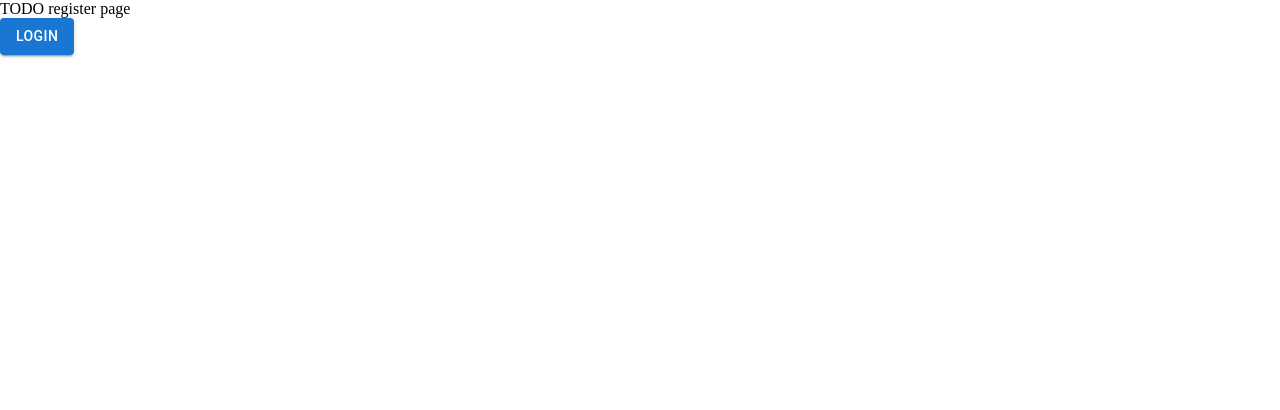
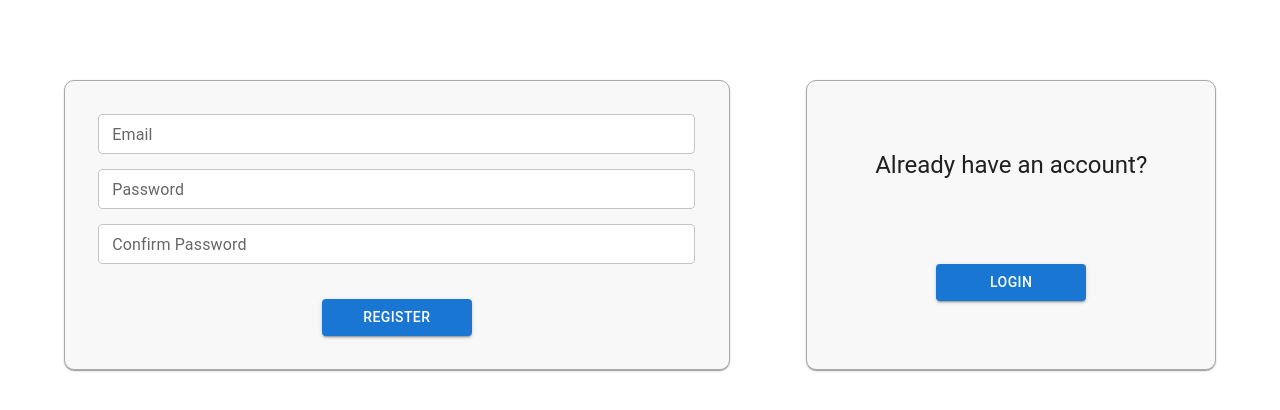
Before and after one commit to RunChennnn/Parking-Space-Booking, a React (Create React App) app in the folder frontend/vroom/: page /register in a window 1280 px wide. Shown: the top 410 px of the page. Built offline with nearby package versions, Linux system fonts and the light colour scheme; no server answers.

Commit message:
register works with dummy backend implementation

```diff
--- a/frontend/vroom/src/components/Login.jsx
+++ b/frontend/vroom/src/components/Login.jsx
@@ -3,15 +3,9 @@ import { Alert, Button, Card, TextField, Typography } from '@mui/material'
 import { useNavigate } from 'react-router-dom'
 import makeRequest from '../utilities/makeRequest';
 
-function Login () {
-
-  const [email, setEmail] = React.useState('');
-  const [password, setPassword] = React.useState('');
-  const [showError, setShowError] = React.useState(false);
-
 const pageStyle = {
   display: 'grid',
-    gridTemplateColumns: '42vw 42vw',
+  gridTemplateColumns: '52vw 32vw',
   columnGap: '6vw',
   padding: '10vh 5vw 0 5vw',
 };
@@ -31,7 +25,8 @@ function Login () {
 };
 
 const buttonStyle = {
-    margin: '20px 30% 0 30%'
+  margin: '20px auto 0 auto',
+  width: '150px'
 };
 
 const inputStyle = {
@@ -43,6 +38,12 @@ function Login () {
 const errorStyle = {
   marginTop: '10px',
 };
+
+function Login () {
+
+  const [email, setEmail] = React.useState('');
+  const [password, setPassword] = React.useState('');
+  const [showError, setShowError] = React.useState(false);
 
   const navigate = useNavigate();
 
@@ -77,7 +78,7 @@ function Login () {
       <div style={pageStyle}>
         <Card style={cardStyle}>
           <TextField variant='outlined' size='small' label='Email' placeholder="example@email.com" style={inputStyle} value={email} onChange={(e) => setEmail(e.target.value)}></TextField>
-          <TextField variant='outlined' size='small' type='password' label='Password' style={inputStyle} valie={password} onChange={(e) => setPassword(e.target.value)}></TextField>
+          <TextField variant='outlined' size='small' type='password' label='Password' style={inputStyle} value={password} onChange={(e) => setPassword(e.target.value)}></TextField>
           <Button variant="contained" style={buttonStyle} onClick={pressLogin}>Login</Button>
         </Card>
         <Card style={cardStyle}>
--- a/frontend/vroom/src/components/Register.jsx
+++ b/frontend/vroom/src/components/Register.jsx
@@ -1,17 +1,117 @@
 import React from "react"
-import { Button } from '@mui/material'
+import { Alert, Button, Card, TextField, Typography } from '@mui/material'
 import { useNavigate } from 'react-router-dom'
+import makeRequest from '../utilities/makeRequest';
+
+const pageStyle = {
+  display: 'grid',
+  gridTemplateColumns: '52vw 32vw',
+  columnGap: '6vw',
+  padding: '10vh 5vw 0 5vw',
+};
+
+const cardStyle = {
+  margin: '0',
+  padding: '5%',
+  backgroundColor: '#f8f8f8',
+  borderColor: '#aaa',
+  borderStyle: 'solid',
+  borderWidth: '1px',
+  borderRadius: '10px',
+  display: 'flex',
+  flexDirection: 'column',
+  justifyContent: 'space-evenly',
+  rowGap: '15px'
+};
+
+const buttonStyle = {
+  margin: '20px auto 0 auto',
+  width: '150px'
+};
+
+const inputStyle = {
+  backgroundColor: '#fff',
+  margin: '0',
+  padding: '0'
+};
+
+const errorStyle = {
+  marginTop: '10px',
+};
 
 function Register () {
-    const navigate = useNavigate();
-    return (
-        <>
-            <p>
-                TODO register page
-            </p>
-            <Button variant="contained" onClick={() => navigate("/login")}>Login</Button>
-        </>
-    )
+
+  const [email, setEmail] = React.useState('');
+  const [password, setPassword] = React.useState('');
+  const [confirmPassword, setConfirmPassword] = React.useState('');
+  const [showError, setShowError] = React.useState(false);
+  const [errorMessage, setErrorMessage] = React.useState('');
+
+  const navigate = useNavigate();
+
+  function validPassword () {
+
+    // Unmatched passwords
+    if (password !== confirmPassword) {
+      setErrorMessage('Please ensure passwords match and try again.');
+      setShowError(true)
+      return false;
+    }
+
+    return true;
+  }
+
+  async function pressRegister () {
+
+    // Check passwords equal
+    if (!validPassword()) {
+      return;
+    }
+
+    const request = {
+      email,
+      password
+    };
+    const response = await makeRequest("POST", "auth/register", request);
+    if (response.error) {
+      if (response.error === 'email already used') {
+        setErrorMessage('This email address is already used for an account. Please select a different email address and try again.');
+        setShowError(true)
+      } else {
+        console.log(`Unknown error: ${response.error}`);
+      }
+    } else {
+      // Correct credentials, so log in
+      localStorage.setItem('vroom-token', response.token);
+      localStorage.setItem('vroom-id', response.userID);
+      navigate("/home");
+    }
+  }
+
+  function pressLogin () {
+    navigate("/login")
+  }
+
+  return (
+    <>
+
+      <div style={pageStyle}>
+        <Card style={cardStyle}>
+          <TextField variant='outlined' size='small' label='Email' placeholder="example@email.com" style={inputStyle} value={email} onChange={(e) => setEmail(e.target.value)}></TextField>
+          <TextField variant='outlined' size='small' type='password' label='Password' style={inputStyle} value={password} onChange={(e) => setPassword(e.target.value)}></TextField>
+          <TextField variant='outlined' size='small' type='password' label='Confirm Password' style={inputStyle} value={confirmPassword} onChange={(e) => setConfirmPassword(e.target.value)}></TextField>
+          <Button variant="contained" style={buttonStyle} onClick={pressRegister}>Register</Button>
+        </Card>
+        <Card style={cardStyle}>
+        <Typography align='center' variant='h5'>
+          Already have an account?
+        </Typography>
+        <Button variant="contained" style={buttonStyle} onClick={pressLogin}>Login</Button>
+        </Card>
+        {showError && (<Alert severity="error" style={errorStyle}>{errorMessage}</Alert>)}
+      </div>
+    </>
+  )
 }
 
 export default Register
```
Also changed, not shown: 1 other file (tests, documents, lock files or other folders). Lines whose indentation alone changed are shown as unchanged.
